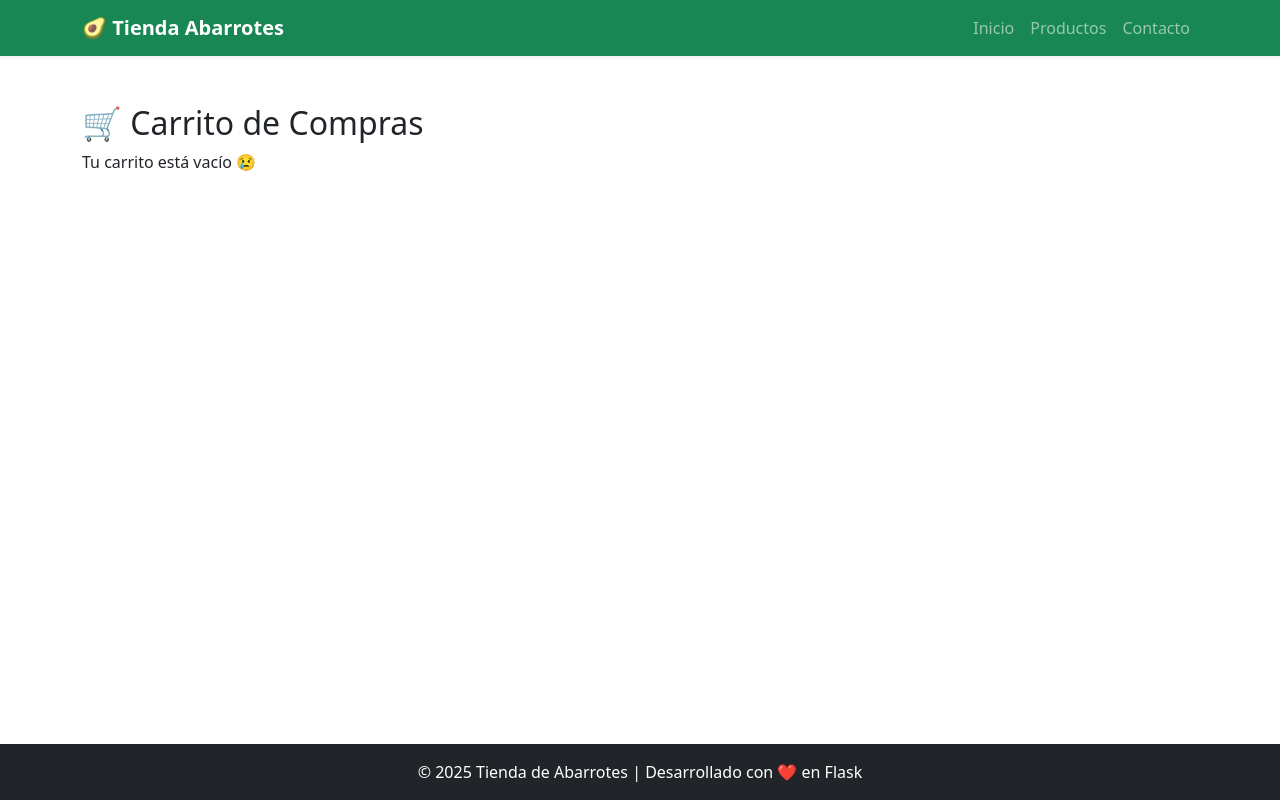
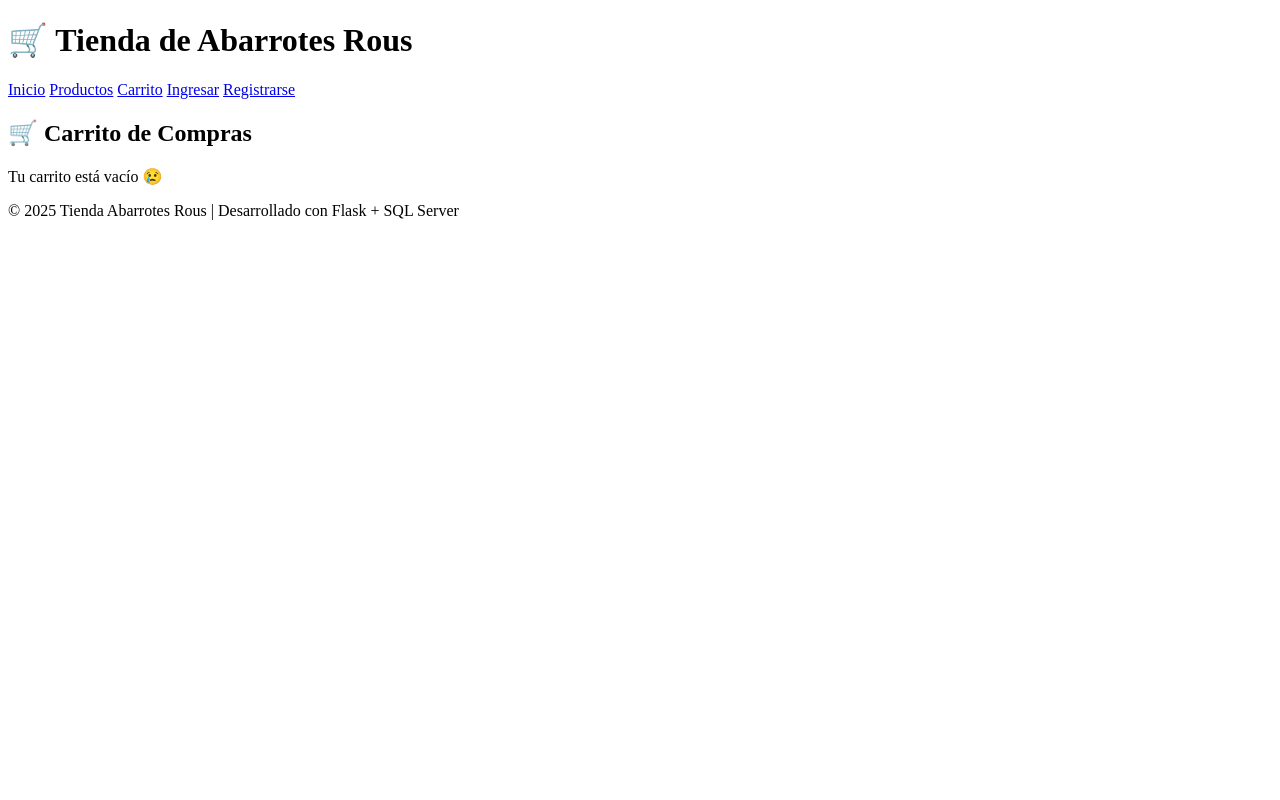
Before and after one commit to Esmith06/Tienda_Abarrotes_Rous, a Flask app: page /carrito in a window 1280 px wide. Run offline with Flask 3, Linux system fonts and the light colour scheme.

Commit message:
Update base.html

```diff
--- a/templates/base.html
+++ b/templates/base.html
@@ -3,51 +3,46 @@
 <head>
   <meta charset="UTF-8">
   <meta name="viewport" content="width=device-width, initial-scale=1.0">
-    <title>{% block title %}Tienda de Abarrotes{% endblock %}</title>
-    <!-- Bootstrap -->
-    <link href="https://cdn.jsdelivr.net/npm/bootstrap@5.3.2/dist/css/bootstrap.min.css" rel="stylesheet">
-    <!-- Estilos propios -->
+  <title>{% block title %}Tienda Abarrotes{% endblock %}</title>
   <link rel="stylesheet" href="{{ url_for('static', filename='style.css') }}">
 </head>
-<body class="d-flex flex-column min-vh-100">
-    <!-- Navbar -->
-    <nav class="navbar navbar-expand-lg navbar-dark bg-success shadow-sm">
-        <div class="container">
-            <a class="navbar-brand fw-bold" href="{{ url_for('index') }}">🥑 Tienda Abarrotes</a>
-            <button class="navbar-toggler" type="button" data-bs-toggle="collapse" data-bs-target="#navbarNav">
-                <span class="navbar-toggler-icon"></span>
-            </button>
-            <div class="collapse navbar-collapse" id="navbarNav">
-                <ul class="navbar-nav ms-auto">
-                    <li class="nav-item"><a class="nav-link" href="{{ url_for('index') }}">Inicio</a></li>
-                    <li class="nav-item"><a class="nav-link" href="{{ url_for('productos') }}">Productos</a></li>
-                    <li class="nav-item"><a class="nav-link" href="{{ url_for('contacto') }}">Contacto</a></li>
-                </ul>
-            </div>
-        </div>
+<body>
+  <!-- Header -->
+  <header>
+    <h1>🛒 Tienda de Abarrotes Rous</h1>
+    <nav>
+      <a href="{{ url_for('index') }}">Inicio</a>
+      <a href="{{ url_for('productos_categoria', categoria_id=1) }}">Productos</a>
+      <a href="{{ url_for('ver_carrito') }}">Carrito</a>
+      {% if session.get('usuario_id') %}
+        <span>Hola, {{ session['usuario_nombre'] }}</span>
+        <a href="{{ url_for('logout') }}">Cerrar Sesión</a>
+      {% else %}
+        <a href="{{ url_for('login') }}">Ingresar</a>
+        <a href="{{ url_for('registro') }}">Registrarse</a>
+      {% endif %}
     </nav>
+  </header>
 
   <!-- Mensajes flash -->
-    <main class="container py-5 flex-grow-1">
+  <section class="mensajes">
     {% with messages = get_flashed_messages(with_categories=true) %}
       {% if messages %}
-                {% for category, msg in messages %}
-                    <div class="alert alert-{{ category }} alert-dismissible fade show" role="alert">
-                        {{ msg }}
-                        <button type="button" class="btn-close" data-bs-dismiss="alert"></button>
-                    </div>
+        {% for category, message in messages %}
+          <div class="alert {{ category }}">{{ message }}</div>
         {% endfor %}
       {% endif %}
     {% endwith %}
+  </section>
+
+  <!-- Contenido dinámico -->
+  <main>
     {% block content %}{% endblock %}
   </main>
 
   <!-- Footer -->
-    <footer class="bg-dark text-white text-center py-3">
-        <p class="mb-0">© {{ 2025 }} Tienda de Abarrotes | Desarrollado con ❤️ en Flask</p>
+  <footer>
+    <p>&copy; {{ 2025 }} Tienda Abarrotes Rous | Desarrollado con Flask + SQL Server</p>
   </footer>
-
-    <!-- Scripts -->
-    <script src="https://cdn.jsdelivr.net/npm/bootstrap@5.3.2/dist/js/bootstrap.bundle.min.js"></script>
 </body>
 </html>
```
Lines whose indentation alone changed are shown as unchanged.
